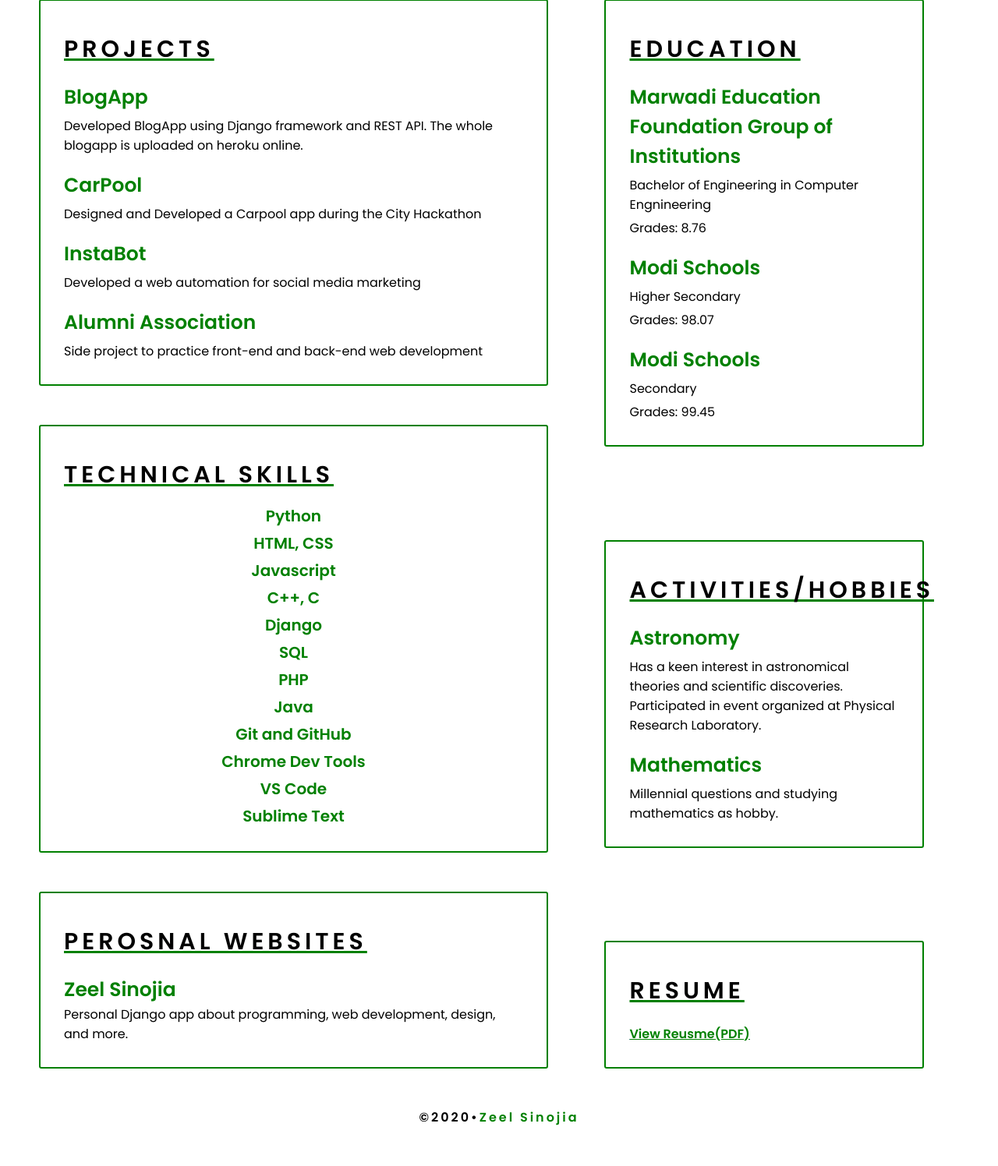
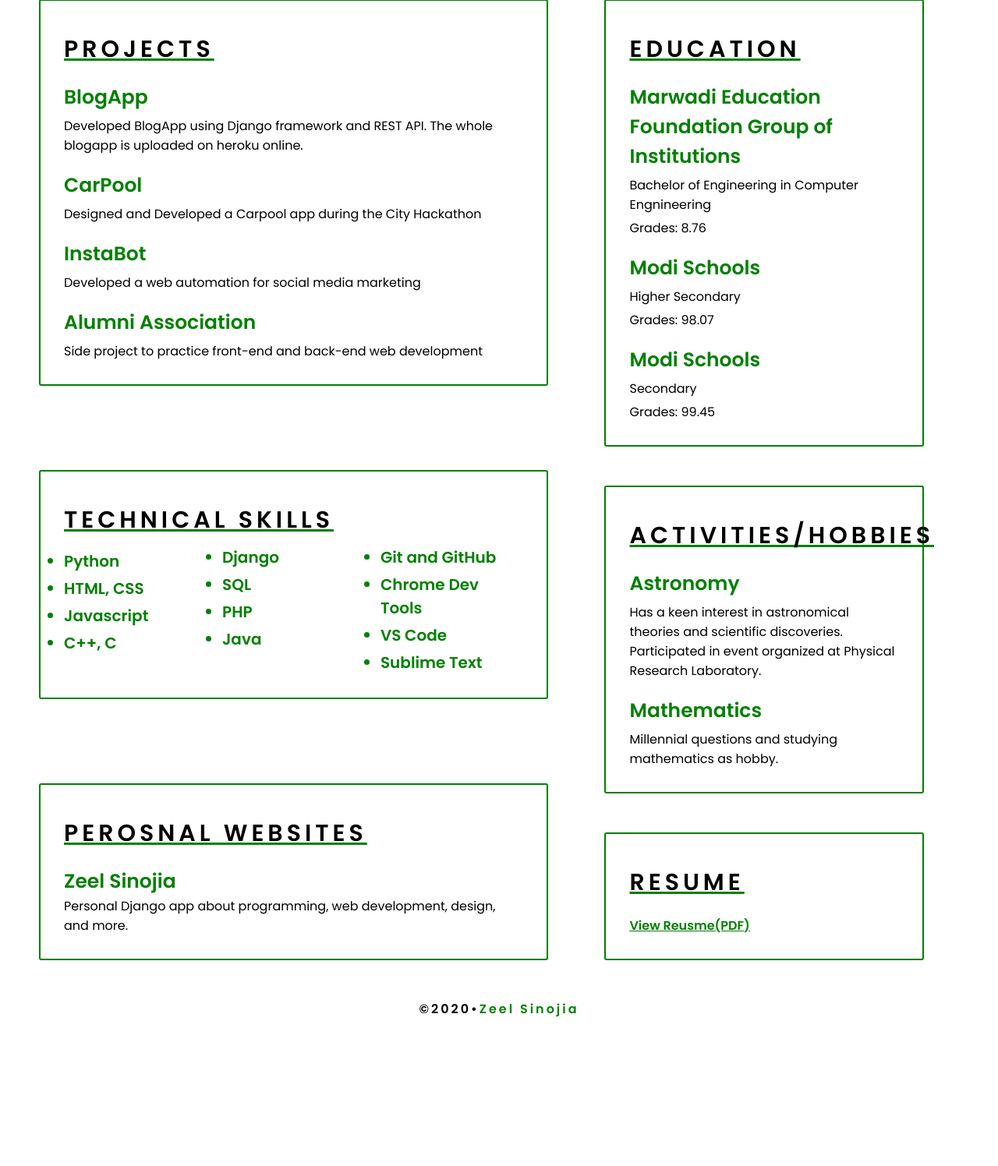
Before and after one commit to ZeelSinojia/Personal-Website, a Django app: page /portfolio/ in a window 1280 px wide. Shown: the part 131-1627 px from the top of the page at 78% size. After the commit the page ends 1436 px from the top, so only its background shows below. Run offline with Django 3.2, Linux system fonts and the light colour scheme; data comes from the database, SQL or seed files in the repository.

Commit message:
Changed teplate

```diff
--- a/Portfolio/static/Portfolio/style.css
+++ b/Portfolio/static/Portfolio/style.css
@@ -300,13 +300,17 @@ home {
     margin-bottom: 10px;
 }
 
-.technology {
-    display: flex;
-    justify-content: space-around;
-    align-items: stretch;
+.column {
+    -moz-column-count: 4;
+    -moz-column-gap: 20px;
+    -webkit-column-count: 4;
+    -webkit-column-gap: 20px;
+    column-count: 3;
+    column-gap: 20px;
+    margin: auto;
 }
 
-.technology h4 {
+.column h4 {
     font-size: 20px;
     margin-top: 5px;
     color: green;
@@ -360,10 +364,11 @@ home {
 .aside-part {
     display: flex;
     flex-direction: column;
-    justify-content: space-between;
+    justify-content: space-around;
     min-height: 10vh;
     width: 50%;
     margin-right: 50px;
+    height: 100%;
 }
 
 
--- a/Portfolio/templates/Portfolio/portfolio.html
+++ b/Portfolio/templates/Portfolio/portfolio.html
@@ -20,13 +20,13 @@
                 <h3>
                     Technical Skills
                 </h3>
+                <ul class="column">
                 {% for t in technicalskill %}
-                <div class="technology">
                     <h4>
-                        {{ t }}
+                        <li>{{ t }}</li>
                     </h4>
-                </div>
                 {% endfor %}
+                </ul>
             </div>
             <div class="website-details">
                 <h3>
```
